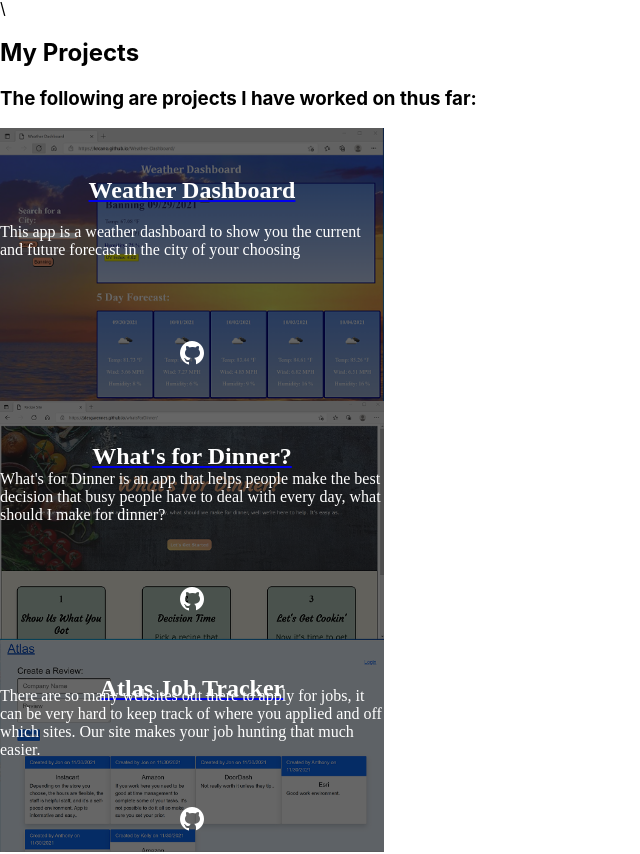
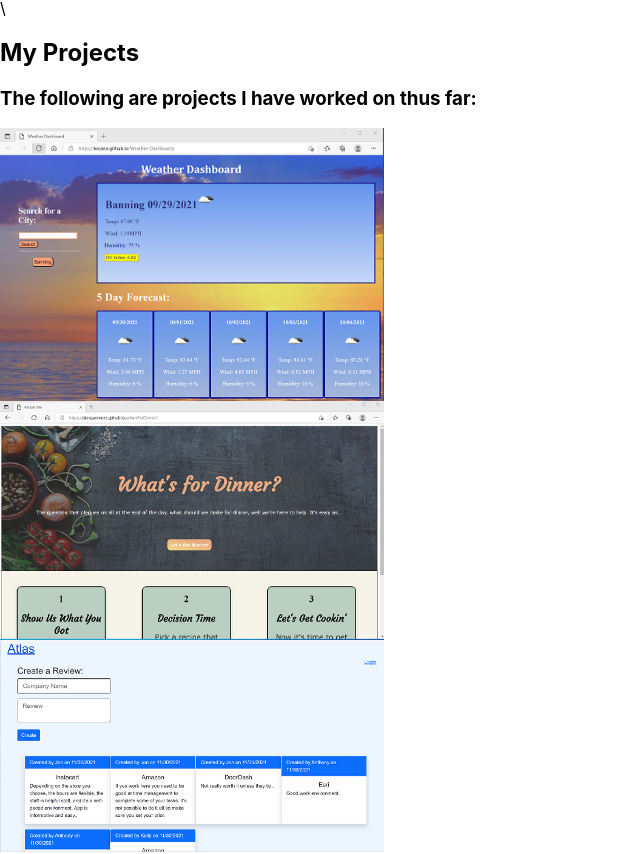
Before and after one commit to Krcano/Kelly-Cano, a React (Create React App) app in the folder kelly-cano/: page / in a window 1280 px wide. Shown: the part 875-1729 px from the top of the page, without its empty margins (0-640 px from the left). Built offline with nearby package versions, Linux system fonts and the light colour scheme.

Commit message:
hover effect is set

```diff
--- a/kelly-cano/src/components/Project.js
+++ b/kelly-cano/src/components/Project.js
@@ -1,16 +1,18 @@
 import React from "react";
 import { projects } from "../projectData";
-// import { useState } from "react";
+import { useState } from "react";
 const styles = {
   // for section title
   textContainer: {},
   //  holds everying in that have to do with the project set up
   projectContainer: {},
+  section: {},
   projectA: {},
   projectImgs: {
     display: "flex",
     position: "relative",
     width: "30%",
+    // flexDirection:'row'
   },
   imageOverlay: {
     position: "absolute",
@@ -26,8 +28,6 @@ const styles = {
     alignItems: "center",
     justifyContent: "center",
     flexWrap: "wrap",
-    // opacity:'0',
-    // transition:'opacity 0.25s'
   },
   imageTag: {
     // display: "block",
@@ -37,12 +37,12 @@ const styles = {
 
   imageDescr: {
     //   lessens the space between title and descr
-    marginTop: "-4em",
+    marginTop: "-3em",
   },
-  imageTitle:{
-      color:'white',
-      textDecorationColor:'white'
-  }
+  imageTitle: {
+    color: "white",
+    textDecorationColor: "white",
+  },
 };
 const Project = () => {
   //   let [hover, setHover] = useState('false');
@@ -54,8 +54,12 @@ const Project = () => {
   // }else{
   //     hoverEffect.opacity='0'
   // }
+  // --------------------------
+//  This state is used to create the hover effect for the Projects section
+  const [isShown, setIsShown] = useState(false);
+
   return (
-    <section id="projects">
+    <section style={styles.section} id="projects">
       <div style={styles.textContainer}>
         \<h1 style={styles.h1}>My Projects</h1>
         <h3>The following are projects I have worked on thus far:</h3>
@@ -63,17 +67,29 @@ const Project = () => {
       <div style={styles.projectContainer}>
         {projects.map((project) => (
           <a href={project.link} key={project.image} style={styles.projectA}>
-            <div style={styles.projectImgs}>
+            <div
+              style={styles.projectImgs}
+              onMouseEnter={() => setIsShown(true)}
+              onMouseLeave={() => setIsShown(false)}
+            >
+              <img alt="gallery" src={project.image} style={styles.imageTag} />
+              {isShown && (
+                <div style={styles.imageOverlay}>
+                  <a href={project.deployedLink}>
+                    <h1 style={styles.imageTitle}>{project.title}</h1>
+                  </a>
+                  <p style={styles.imageDescr}>{project.description}</p>
+                  <a href={project.github} target="blank">
                     <img
-                alt="gallery"
-                src={project.image}
-                style={styles.imageTag}
-
+                      src="./GitHub-Mark/PNG/white-github-40px.png"
+                      alt="github icon"
                     />
-              <div style={
-                  styles.imageOverlay
-                //   hoverEffect
-              }
+                  </a>
+                </div>
+              )}
+              {/* The following code was created prior to the hover effect */}
+              {/* <div
+                style={styles.imageOverlay}
                 //    onMouseEnter={(e) => {
                 //     setHover(true)
                 //   }}
@@ -81,11 +97,17 @@ const Project = () => {
                 //     setHover=(false)
                 //   }}
               >
-               <a href={project.deployedLink}><h1 style={styles.imageTitle}>{project.title}</h1></a>
+                {/* <a href={project.deployedLink}>
+                  <h1 style={styles.imageTitle}>{project.title}</h1>
+                </a>
                 <p style={styles.imageDescr}>{project.description}</p>
-                <a href={project.github} target='blank'><img src="./GitHub-Mark/PNG/white-github-icon.png" alt="github icon"/></a>
-
-              </div>
+                <a href={project.github} target="blank">
+                  <img
+                    src="./GitHub-Mark/PNG/white-github-40px.png"
+                    alt="github icon"
+                  />
+                </a> */}
+              {/* </div>  */}
             </div>
           </a>
         ))}
```
Also changed, not shown: kelly-cano/public/GitHub-Mark/PNG/white-github-40px.png (added). Lines whose indentation alone changed are shown as unchanged.
